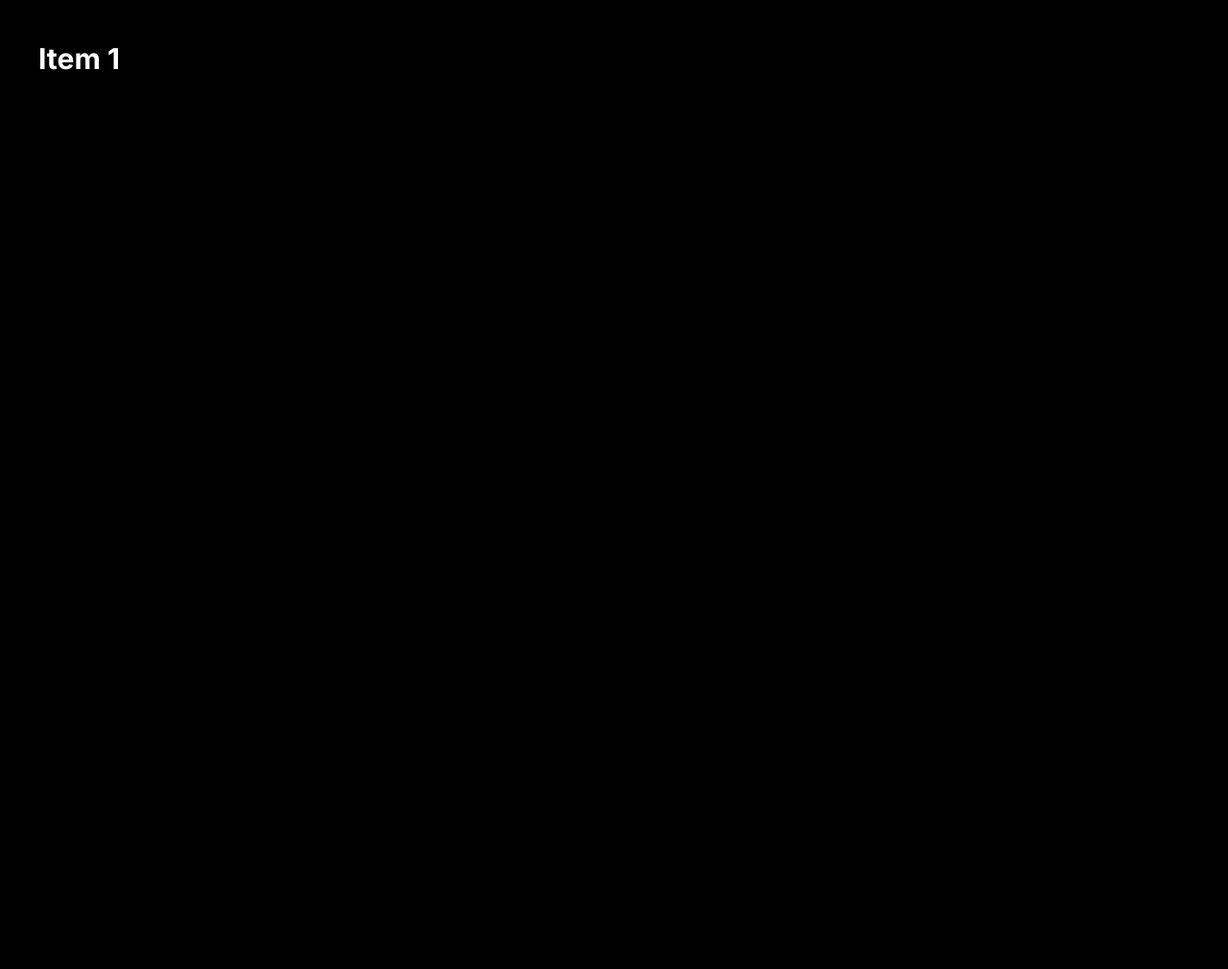
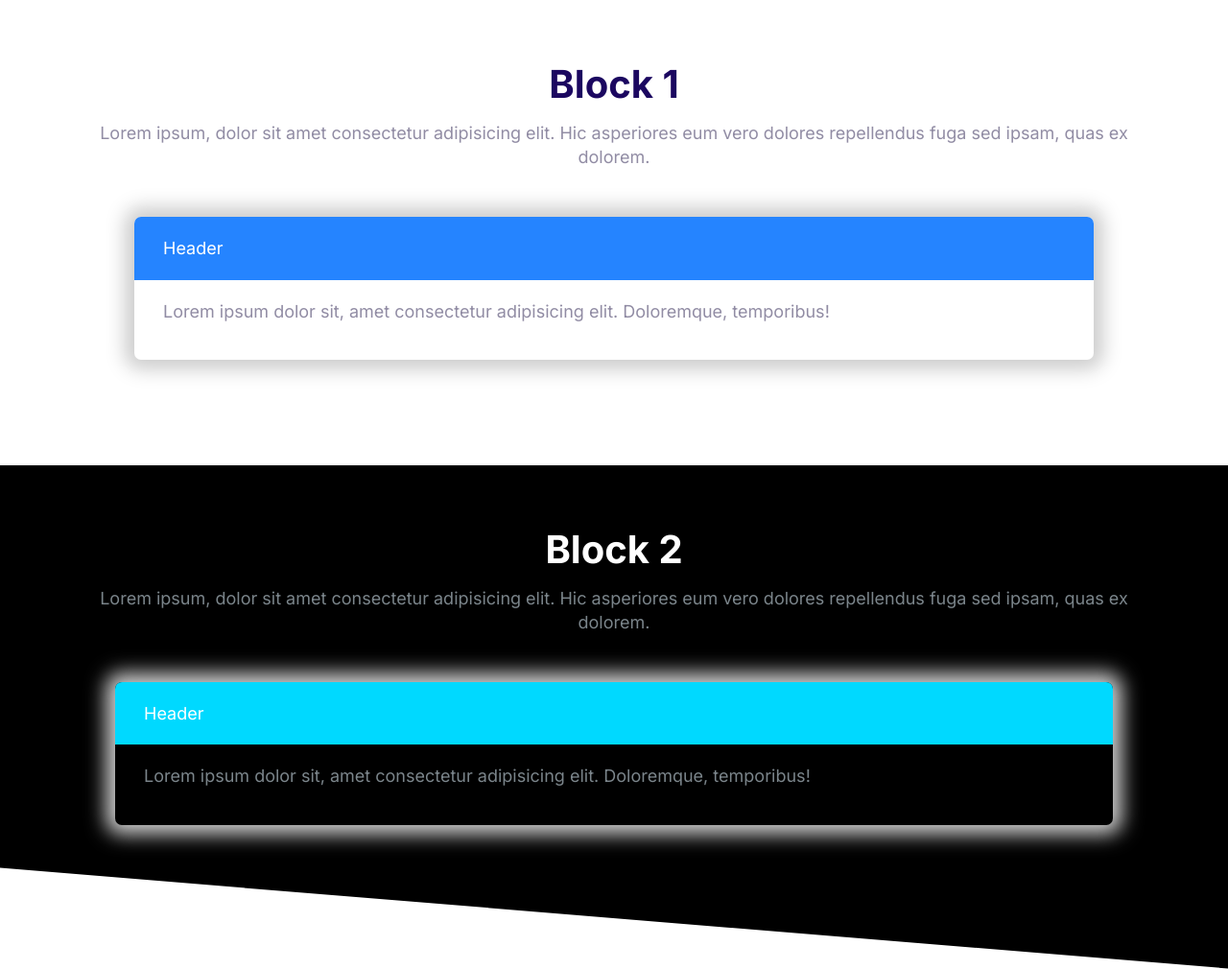
Before and after one commit to sadeghtavakoli/sadify, a plain HTML site: page index.html in a window 1280 px wide. Shown: the whole page at 96% size. Before the commit the page ends 800 px from the top, so only its background shows below. Drawn offline with Linux system fonts and the light colour scheme.

Commit message:
build Blocks component

```diff
--- a/css/style.css
+++ b/css/style.css
@@ -506,3 +506,38 @@ a {
   max-height: 100vh;
   opacity: 1;
 }
+
+/* Blocks */
+.block {
+  --padding-vertical: 6rem;
+  padding: var(--padding-vertical) 2rem;
+}
+.block__header {
+  text-align: center;
+}
+.block__heading {
+  margin-top: 0;
+}
+
+.block--dark {
+  background-color: #000;
+  color: #7b858b;
+}
+.block--dark .block__heading {
+  color: #fff;
+}
+.block--skewed-right {
+  padding-bottom: calc(var(--padding-vertical) + 4rem);
+  clip-path: polygon(0% 0%, 100% 0%, 100% 100%, 0% 80%);
+}
+.block--skewed-left {
+  padding-bottom: calc(var(--padding-vertical) + 4rem);
+  clip-path: polygon(0% 0%, 100% 0%, 100% 80%, 0% 100%);
+}
+
+.container {
+  max-width: 1140px;
+  margin: 0 auto;
+}
+
+/* Nvaigation Bar */
--- a/index.html
+++ b/index.html
@@ -16,26 +16,48 @@
     <link rel="stylesheet" href="css/style.css" />
     <title>Sadify</title>
   </head>
-  <body style="background-color: #000; padding: 2rem">
-    <div class="collapsible">
-      <header class="collapsible__header">
-        <h2 class="collapsible__heading">Item 1</h2>
-        <svg
-          class="icon icon--white collapsible__chevron"
-          id="collapsible__btn"
-        >
-          <use xlink:href="images/sprite.svg#chevron"></use>
-        </svg>
+  <body>
+    <section class="block container">
+      <header class="block__header">
+        <h2 class="block__heading">Block 1</h2>
+        <p>
+          Lorem ipsum, dolor sit amet consectetur adipisicing elit. Hic
+          asperiores eum vero dolores repellendus fuga sed ipsam, quas ex
+          dolorem.
+        </p>
       </header>
-      <div class="collapsible__content">
-        <ul class="list">
-          <li class="list__item">sadegh</li>
-          <li class="list__item">sina</li>
-          <li class="list__item">reza</li>
-          <li class="list__item">sajad</li>
-        </ul>
+      <div class="card card--primary">
+        <header class="card__header">Header</header>
+        <div class="card__body">
+          <p>
+            Lorem ipsum dolor sit, amet consectetur adipisicing elit.
+            Doloremque, temporibus!
+          </p>
+        </div>
       </div>
-    </div>
+    </section>
+
+    <section class="block block--dark block--skewed-right">
+      <div class="container">
+        <header class="block__header">
+          <h2 class="block__heading">Block 2</h2>
+          <p>
+            Lorem ipsum, dolor sit amet consectetur adipisicing elit. Hic
+            asperiores eum vero dolores repellendus fuga sed ipsam, quas ex
+            dolorem.
+          </p>
+        </header>
+        <div class="card card--secondary">
+          <header class="card__header">Header</header>
+          <div class="card__body">
+            <p>
+              Lorem ipsum dolor sit, amet consectetur adipisicing elit.
+              Doloremque, temporibus!
+            </p>
+          </div>
+        </div>
+      </div>
+    </section>
     <script src="js/main.js"></script>
   </body>
 </html>
```
Also changed, not shown: components/Blocks.html (added, +39 -0 lines).
